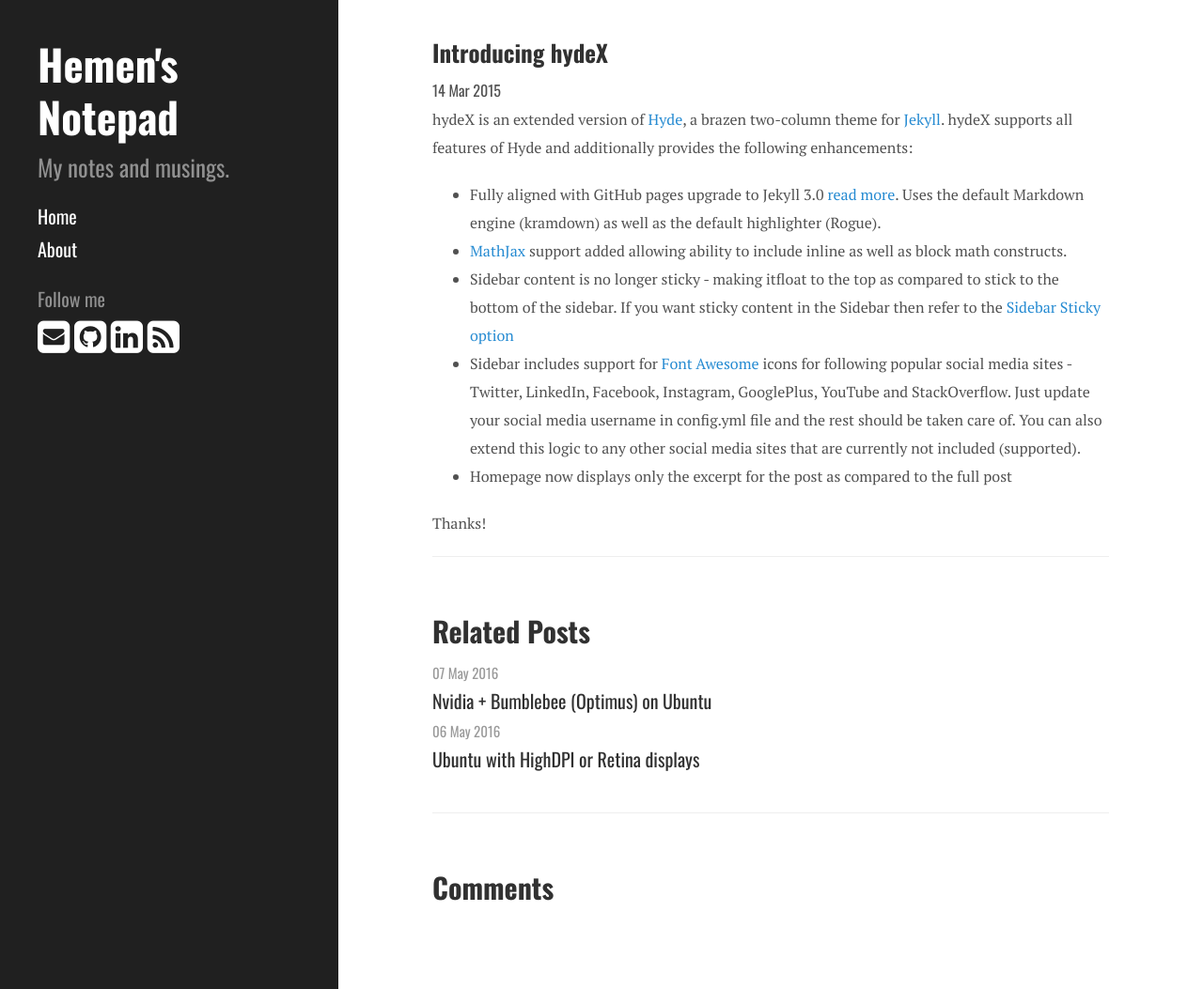
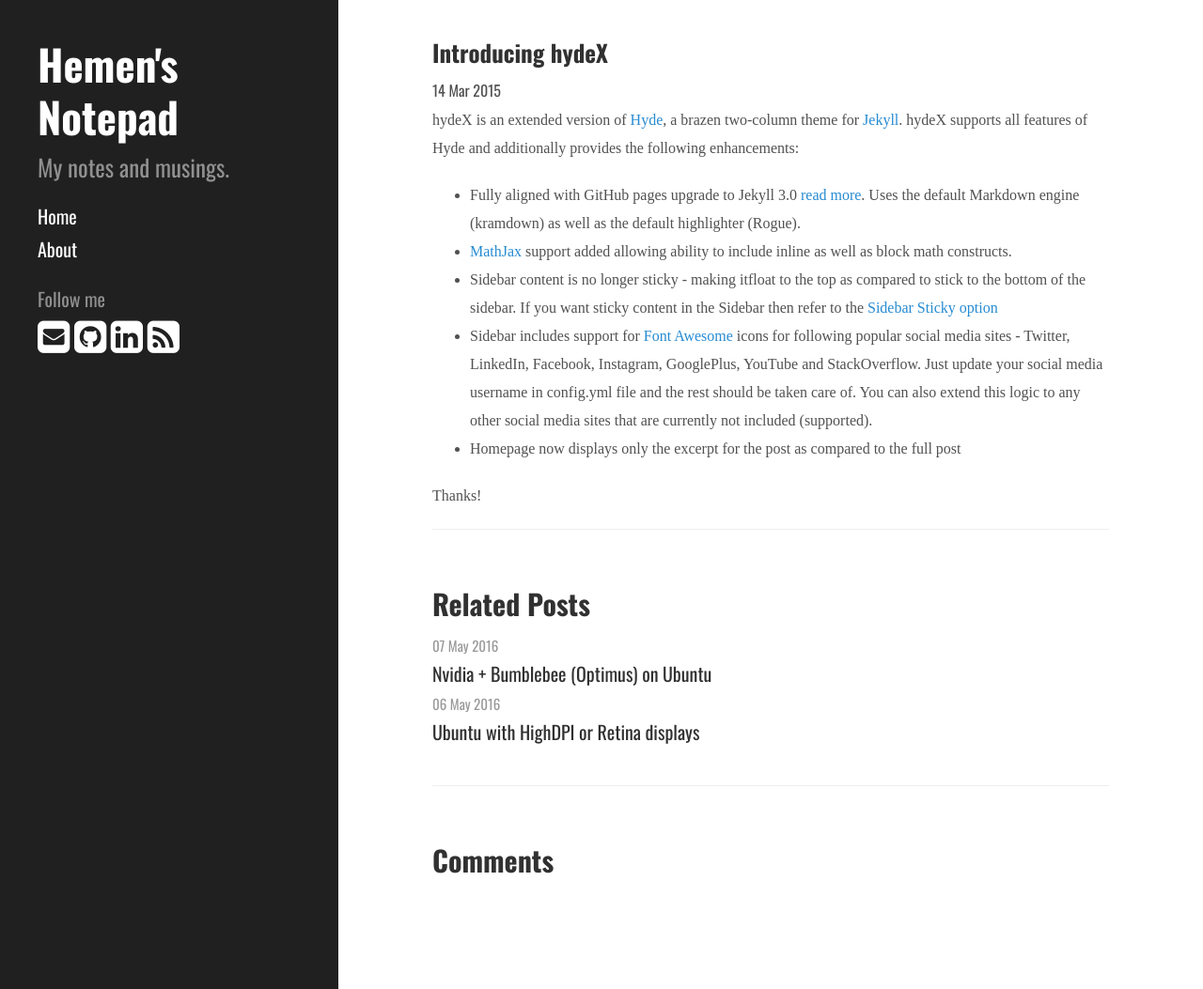
Before and after one commit to hemenkapadia/hemenkapadia.github.io, a Jekyll site: the page built from _posts/2015-03-14-introducing-hydeX.md, in a window 1280 px wide and 1053 px high. Shown: the whole window at 94% size. Built offline with Jekyll 4.4.1, drawn with Linux system fonts in a browser that asks for light colours; nearby versions of some CDN libraries; some web fonts are replaced; comment, search, counter and statistics services are not loaded.

Commit message:
Font change to Droid Serif

```diff
--- a/_includes/head.html
+++ b/_includes/head.html
@@ -20,7 +20,7 @@
   <link rel="stylesheet" href="{{ site.baseurl }}/assets/css/hyde.css">
   <link rel="stylesheet" href="https://maxcdn.bootstrapcdn.com/font-awesome/4.5.0/css/font-awesome.min.css">
   <!--link rel="stylesheet" href="http://fonts.googleapis.com/css?family=PT+Sans:400,400italic,700|Abril+Fatface"-->
-  <link href="https://fonts.googleapis.com/css?family=PT+Serif|Inconsolata|Oswald:400,700" rel="stylesheet">
+  <link href="https://fonts.googleapis.com/css?family=Droid+Serif|Inconsolata|Oswald:400,700" rel="stylesheet">
 
   <!-- Icons -->
   <link rel="apple-touch-icon-precomposed" sizes="144x144" href="{{ site.baseurl }}/assets/images/apple-touch-icon-144-precomposed.png">
--- a/assets/css/hyde.css
+++ b/assets/css/hyde.css
@@ -32,7 +32,7 @@
  */
 
 html {
-  font-family: "PT Serif", serif;
+  font-family: "Droid Serif", serif;
   line-height: 1.5rem;
 }
 @media (min-width: 52.95em){
```
